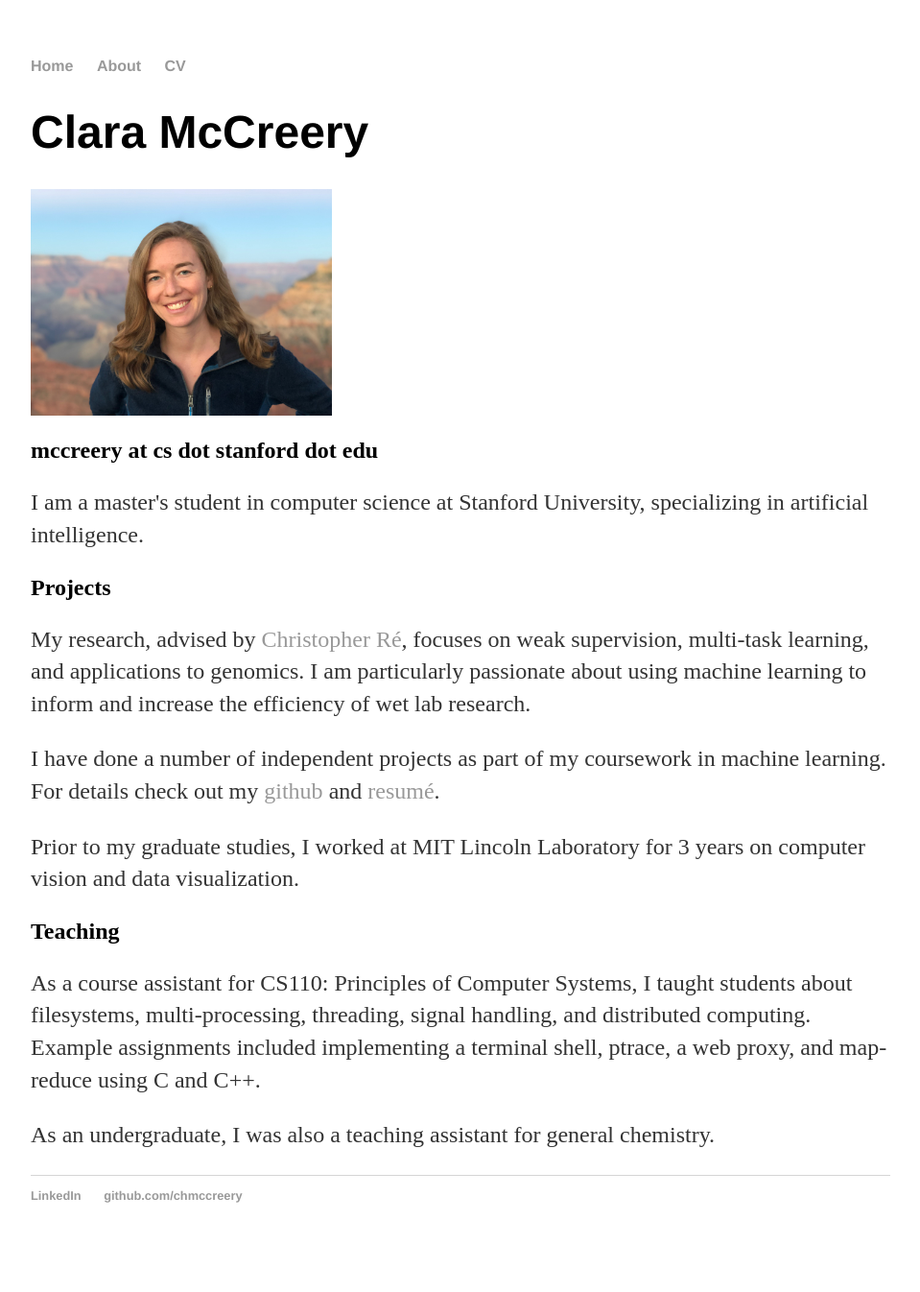
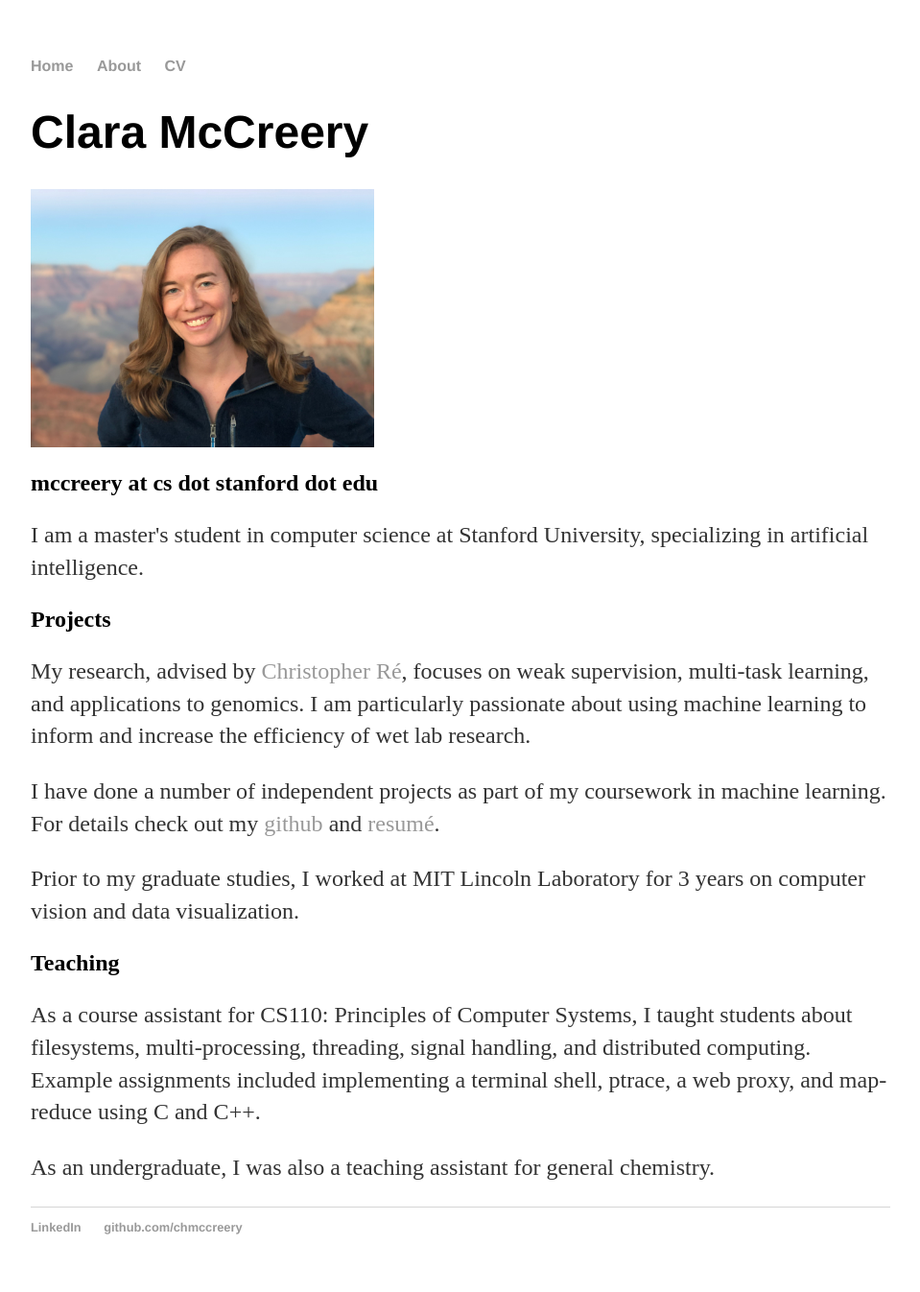
Before and after one commit to chmccreery/chmccreery.github.io, a Jekyll site: the page built from index.html, in a window 1280 px wide. Shown: the whole page at 96% size, without its empty margins (160-1119 px from the left). Built offline with Jekyll 4.4.1, drawn with Linux system fonts in a browser that asks for light colours; before the commit the page ends 1313 px from its top, so only the background shows below that.

Commit message:
Update index.html

```diff
--- a/index.html
+++ b/index.html
@@ -4,7 +4,7 @@
 ---
 <div class="blurb">
 	<h1>Clara McCreery</h1>
-	<td width="28%"><img src="images/IMG_1211.jpeg" width="35%"></td>
+	<td width="28%"><img src="images/IMG_1211.jpeg" width="40%"></td>
 	<h2>mccreery at cs dot stanford dot edu</h2>
 	<p>I am a master's student in computer science at Stanford University, specializing in artificial intelligence.</p>
 	<h2>Projects</h2>
```
